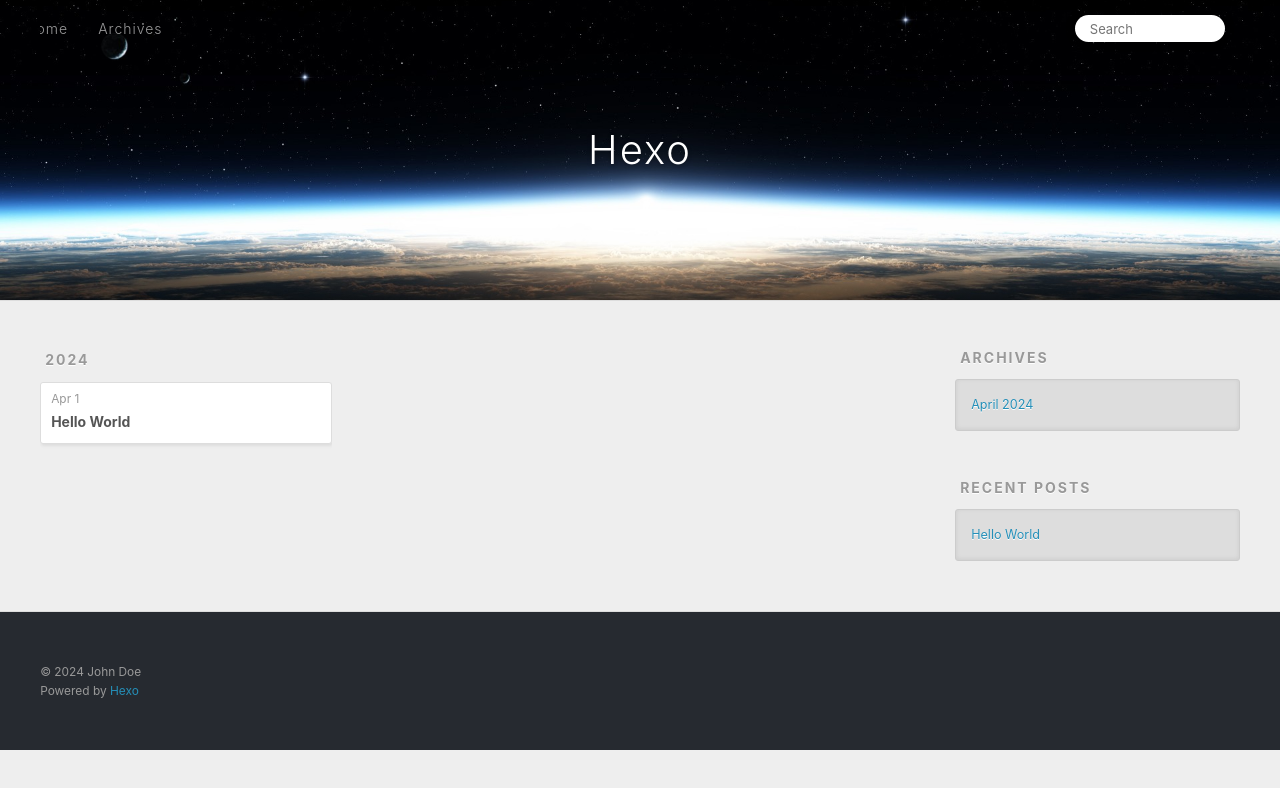
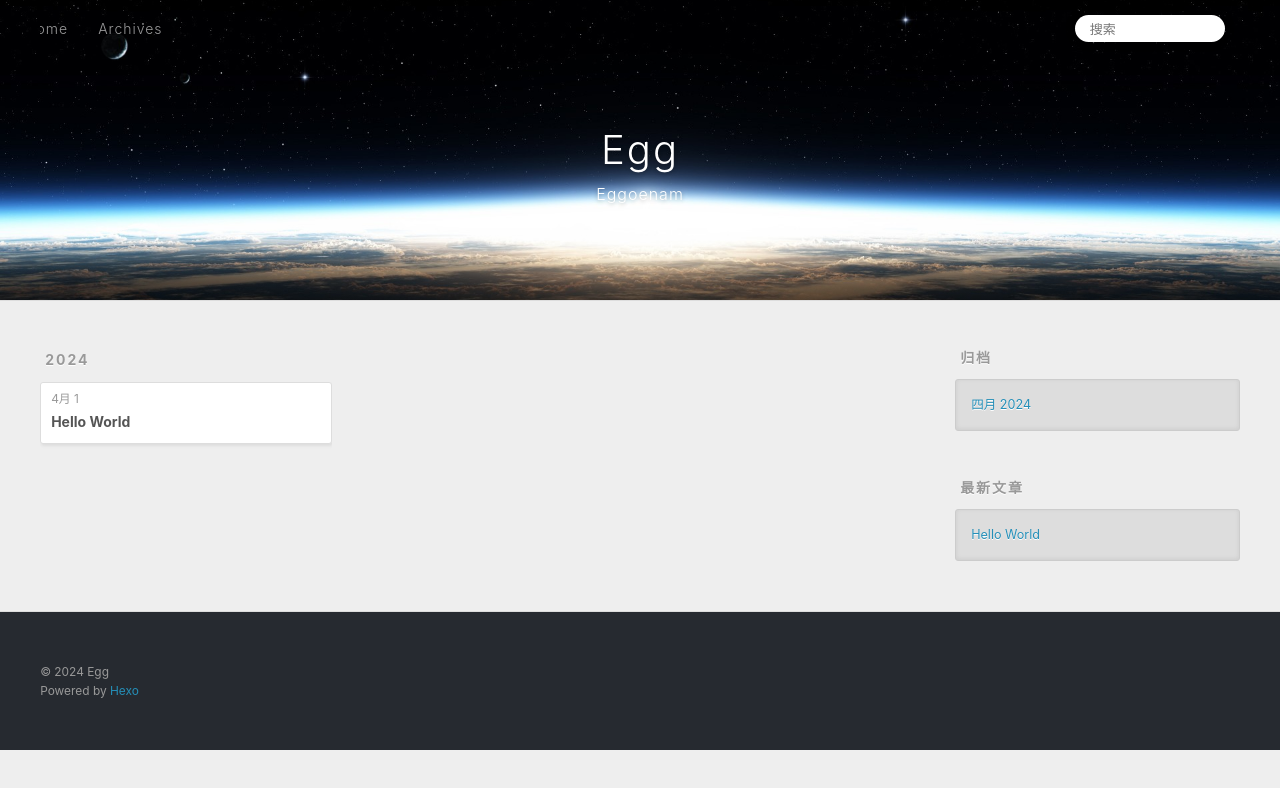
Before and after one commit to Eggoenam/Eggoenam.github.io, a plain HTML site: page archives/index.html in a window 1280 px wide. Both pictures are taken after a click on the link 1232 px from the left and 27 px from the top of the page. Drawn offline with Linux system fonts and the light colour scheme.

Commit message:
Site updated: 2024-04-01 13:48:57

```diff
--- a/archives/index.html
+++ b/archives/index.html
@@ -4,17 +4,17 @@
   <meta charset="utf-8">
 
 
-  <title>Archives | Hexo</title>
+  <title>归档 | Egg</title>
   <meta name="viewport" content="width=device-width, initial-scale=1, shrink-to-fit=no">
   <meta property="og:type" content="website">
-<meta property="og:title" content="Hexo">
-<meta property="og:url" content="http://example.com/archives/index.html">
-<meta property="og:site_name" content="Hexo">
-<meta property="og:locale" content="en_US">
-<meta property="article:author" content="John Doe">
+<meta property="og:title" content="Egg">
+<meta property="og:url" content="http://eeggoenam.github.io.com/archives/index.html">
+<meta property="og:site_name" content="Egg">
+<meta property="og:locale" content="zh_CN">
+<meta property="article:author" content="Egg">
 <meta name="twitter:card" content="summary">
 
-    <link rel="alternate" href="/atom.xml" title="Hexo" type="application/atom+xml">
+    <link rel="alternate" href="/atom.xml" title="Egg" type="application/atom+xml">
 
 
     <link rel="shortcut icon" href="/favicon.png">
@@ -39,8 +39,12 @@
   <div id="header-outer" class="outer">
     <div id="header-title" class="inner">
       <h1 id="logo-wrap">
-        <a href="/" id="logo">Hexo</a>
+        <a href="/" id="logo">Egg</a>
       </h1>
+
+        <h2 id="subtitle-wrap">
+          <a href="/" id="subtitle">Eggoenam</a>
+        </h2>
 
     </div>
     <div id="header-inner" class="inner">
@@ -55,12 +59,12 @@
       <nav id="sub-nav">
 
 
-          <a class="nav-icon" href="/atom.xml" title="RSS Feed"><span class="fa fa-rss"></span></a>
+          <a class="nav-icon" href="/atom.xml" title="RSS 订阅"><span class="fa fa-rss"></span></a>
 
-        <a class="nav-icon nav-search-btn" title="Search"><span class="fa fa-search"></span></a>
+        <a class="nav-icon nav-search-btn" title="搜索"><span class="fa fa-search"></span></a>
       </nav>
       <div id="search-form-wrap">
-        <form action="//google.com/search" method="get" accept-charset="UTF-8" class="search-form"><input type="search" name="q" class="search-form-input" placeholder="Search"><button type="submit" class="search-form-submit">&#xF002;</button><input type="hidden" name="sitesearch" value="http://example.com"></form>
+        <form action="//google.com/search" method="get" accept-charset="UTF-8" class="search-form"><input type="search" name="q" class="search-form-input" placeholder="搜索"><button type="submit" class="search-form-submit">&#xF002;</button><input type="hidden" name="sitesearch" value="http://eeggoenam.github.io.com"></form>
       </div>
     </div>
   </div>
@@ -84,7 +88,7 @@
   <div class="archive-article-inner">
     <header class="archive-article-header">
       <a href="/2024/04/01/hello-world/" class="archive-article-date">
-  <time class="dt-published" datetime="2024-04-01T05:17:23.692Z" itemprop="datePublished">Apr 1</time>
+  <time class="dt-published" datetime="2024-04-01T05:17:23.692Z" itemprop="datePublished">4月 1</time>
 </a>
 
 
@@ -116,9 +120,9 @@
 
 
   <div class="widget-wrap">
-    <h3 class="widget-title">Archives</h3>
+    <h3 class="widget-title">归档</h3>
     <div class="widget">
-      <ul class="archive-list"><li class="archive-list-item"><a class="archive-list-link" href="/archives/2024/04/">April 2024</a></li></ul>
+      <ul class="archive-list"><li class="archive-list-item"><a class="archive-list-link" href="/archives/2024/04/">四月 2024</a></li></ul>
     </div>
   </div>
 
@@ -126,7 +130,7 @@
 
 
   <div class="widget-wrap">
-    <h3 class="widget-title">Recent Posts</h3>
+    <h3 class="widget-title">最新文章</h3>
     <div class="widget">
       <ul>
 
@@ -147,7 +151,7 @@
   <div class="outer">
     <div id="footer-info" class="inner">
 
-      &copy; 2024 John Doe<br>
+      &copy; 2024 Egg<br>
       Powered by <a href="https://hexo.io/" target="_blank">Hexo</a>
     </div>
   </div>
```
Also changed, not shown: 2024/04/01/hello-world/index.html (+19 -15 lines), archives/2024/04/index.html (+20 -16 lines), archives/2024/index.html (+20 -16 lines), index.html (+20 -16 lines).
